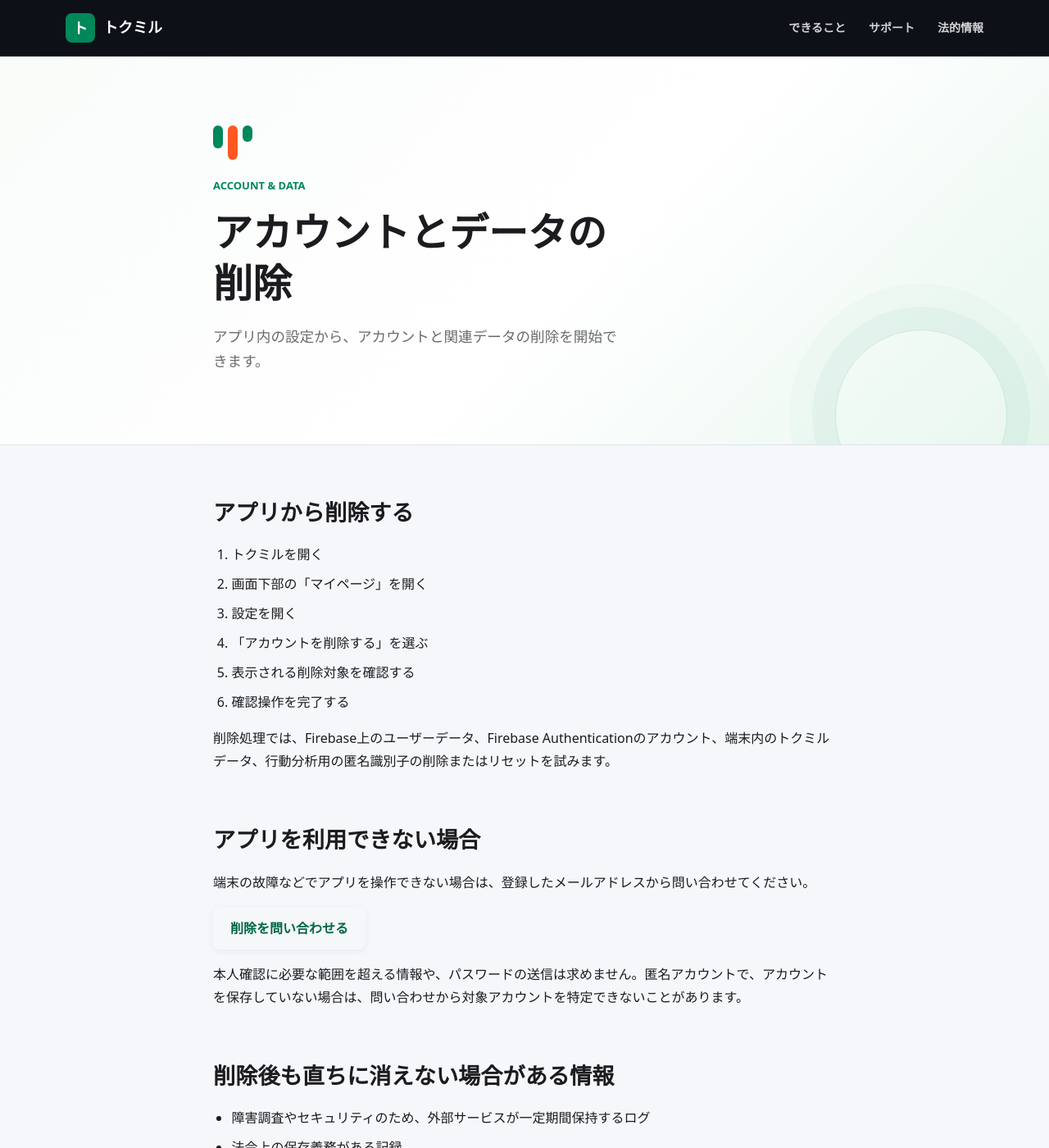
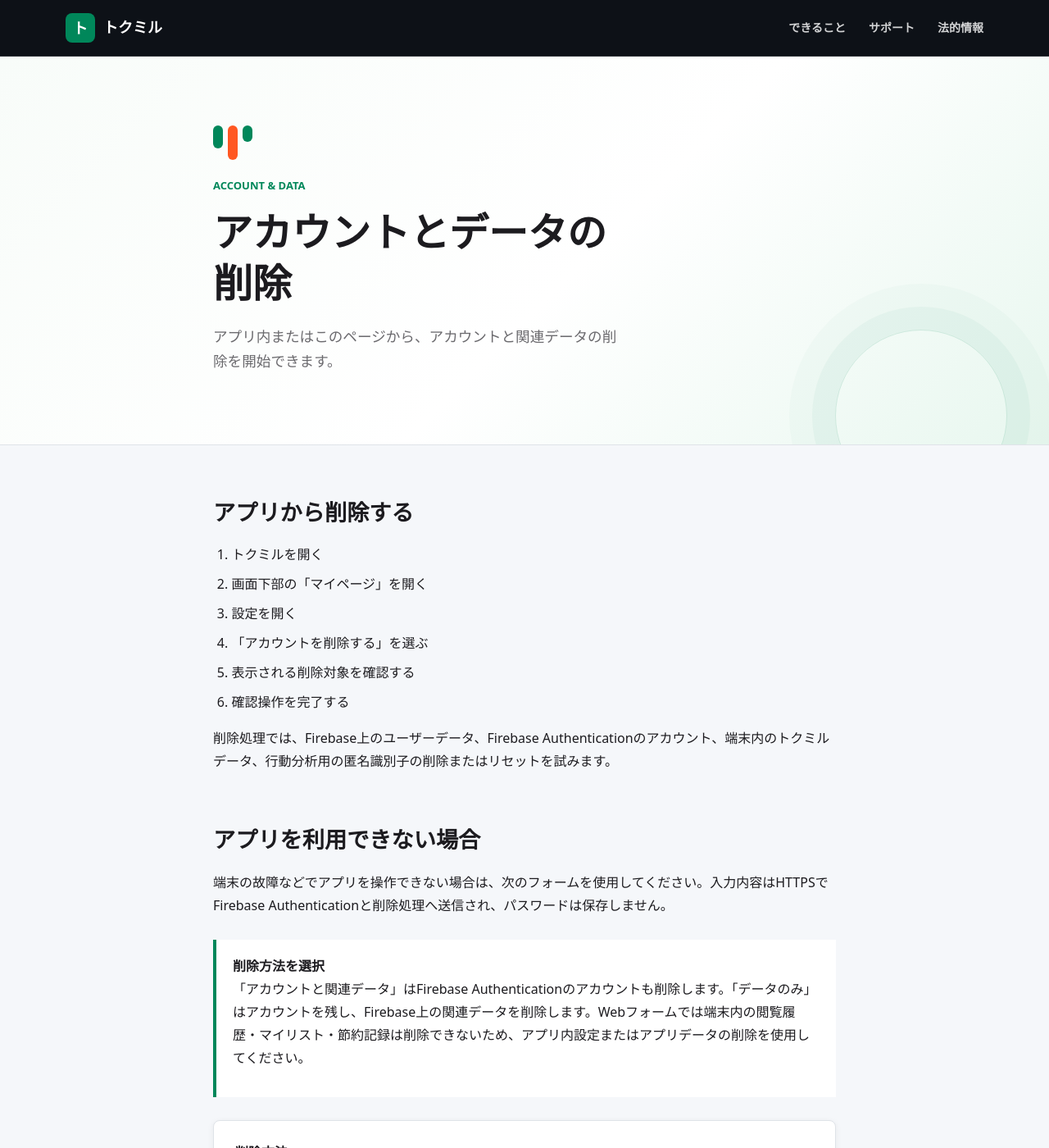
Before and after one commit to ringedseal1234-ctrl/tokumiru-legal, a Jekyll site: the page built from data-deletion.md, in a window 1280 px wide and 1400 px high. Shown: the whole window at 82% size. Built offline with Jekyll 4.4.1, drawn with Linux system fonts in a browser that asks for light colours; some of the changed text lies outside the part shown.

Commit message:
docs(legal): データ削除フォームを追加 [Codex]

```diff
--- a/assets/css/main.css
+++ b/assets/css/main.css
@@ -1058,6 +1058,62 @@
   border-left-color: var(--color-secondary);
 }
 
+.data-deletion-form {
+  display: grid;
+  gap: 12px;
+  margin-block: 28px 34px;
+  padding: 24px;
+  border: 1px solid var(--color-divider);
+  border-radius: var(--radius);
+  background: var(--color-surface);
+  box-shadow: var(--shadow-sm);
+}
+
+.data-deletion-form fieldset {
+  display: grid;
+  gap: 10px;
+  margin: 0 0 8px;
+  padding: 0;
+  border: 0;
+}
+
+.data-deletion-form legend,
+.data-deletion-form label {
+  font-weight: 700;
+}
+
+.data-deletion-form input[type="email"],
+.data-deletion-form input[type="password"] {
+  width: 100%;
+  min-height: 46px;
+  padding: 9px 12px;
+  border: 1px solid var(--color-divider);
+  border-radius: var(--radius);
+  background: var(--color-surface);
+  color: var(--color-text);
+  font: inherit;
+}
+
+.data-deletion-form input[type="email"]:focus,
+.data-deletion-form input[type="password"]:focus {
+  border-color: var(--color-focus);
+  box-shadow: var(--shadow-focus-ring);
+  outline: 0;
+}
+
+.data-deletion-form__confirm {
+  display: flex;
+  align-items: flex-start;
+  gap: 8px;
+  margin-block: 4px 8px;
+}
+
+.data-deletion-form .button {
+  justify-self: start;
+  cursor: pointer;
+  font: inherit;
+}
+
 .link-list {
   display: grid;
   margin-block: 24px;
--- a/data-deletion.md
+++ b/data-deletion.md
@@ -2,7 +2,7 @@
 layout: page
 title: アカウントとデータの削除
 eyebrow: Account & data
-lead: アプリ内の設定から、アカウントと関連データの削除を開始できます。
+lead: アプリ内またはこのページから、アカウントと関連データの削除を開始できます。
 description: トクミルのアカウントとデータを削除する方法
 permalink: /data-deletion.html
 ---
@@ -20,11 +20,36 @@
 
 ## アプリを利用できない場合
 
-端末の故障などでアプリを操作できない場合は、登録したメールアドレスから問い合わせてください。
+端末の故障などでアプリを操作できない場合は、次のフォームを使用してください。入力内容はHTTPSでFirebase Authenticationと削除処理へ送信され、パスワードは保存しません。
 
-<p><a class="button" href="mailto:ringedseal1234+support@gmail.com?subject=%E3%83%88%E3%82%AF%E3%83%9F%E3%83%AB%20%E3%83%87%E3%83%BC%E3%82%BF%E5%89%8A%E9%99%A4%E4%BE%9D%E9%A0%BC">削除を問い合わせる</a></p>
+<div class="status-note">
+  <strong>削除方法を選択</strong>
+  <p>「アカウントと関連データ」はFirebase Authenticationのアカウントも削除します。「データのみ」はアカウントを残し、Firebase上の関連データを削除します。Webフォームでは端末内の閲覧履歴・マイリスト・節約記録は削除できないため、アプリ内設定またはアプリデータの削除を使用してください。</p>
+</div>
 
-本人確認に必要な範囲を超える情報や、パスワードの送信は求めません。匿名アカウントで、アカウントを保存していない場合は、問い合わせから対象アカウントを特定できないことがあります。
+<form class="data-deletion-form" action="https://asia-northeast1-tokumiru-efa03.cloudfunctions.net/webDeleteAccount" method="post">
+  <fieldset>
+    <legend>削除方法</legend>
+    <label><input type="radio" name="mode" value="account" checked> アカウントと関連データを削除する</label>
+    <label><input type="radio" name="mode" value="data"> アカウントを残してデータを削除する</label>
+  </fieldset>
+
+  <label for="deletion-email">登録メールアドレス</label>
+  <input id="deletion-email" name="email" type="email" autocomplete="username" maxlength="320" required>
+
+  <label for="deletion-password">パスワード</label>
+  <input id="deletion-password" name="password" type="password" autocomplete="current-password" minlength="6" maxlength="4096" required>
+
+  <label class="data-deletion-form__confirm"><input name="confirm" type="checkbox" value="yes" required> 入力したアカウントで削除を実行することを確認しました</label>
+
+  <button class="button" type="submit">削除を実行する</button>
+</form>
+
+フォームを利用できない場合は、登録したメールアドレスから問い合わせてください。
+
+<p><a class="button" href="mailto:ringedseal1234+support@gmail.com?subject=%E3%83%88%E3%82%AF%E3%83%9F%E3%83%AB%20%E3%83%87%E3%83%BC%E3%82%BF%E5%89%8A%E9%A0%BC">削除を問い合わせる</a></p>
+
+フォームでは登録メールアドレスとパスワードをFirebase Authenticationの本人確認に使用しますが、当方はパスワードを保存しません。問い合わせメールにはパスワードを記載しないでください。匿名アカウントで、アカウントを保存していない場合は、問い合わせから対象アカウントを特定できないことがあります。
 
 ## 削除後も直ちに消えない場合がある情報
 
```
Also changed, not shown: privacy.md (+2 -2 lines), README.md.
